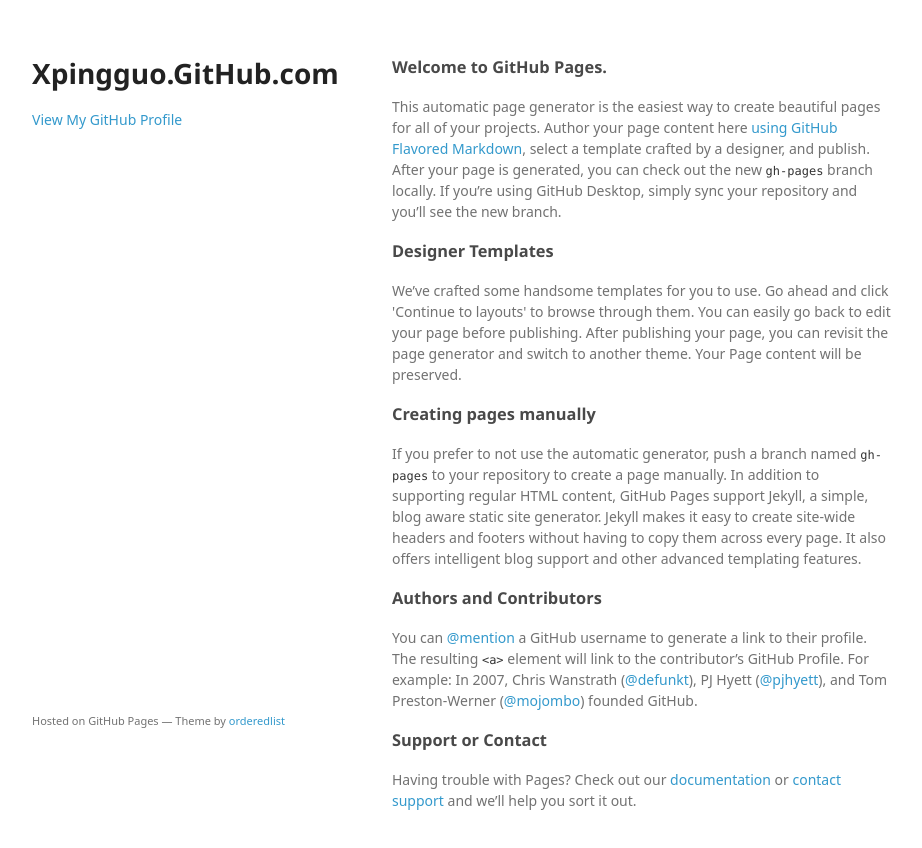
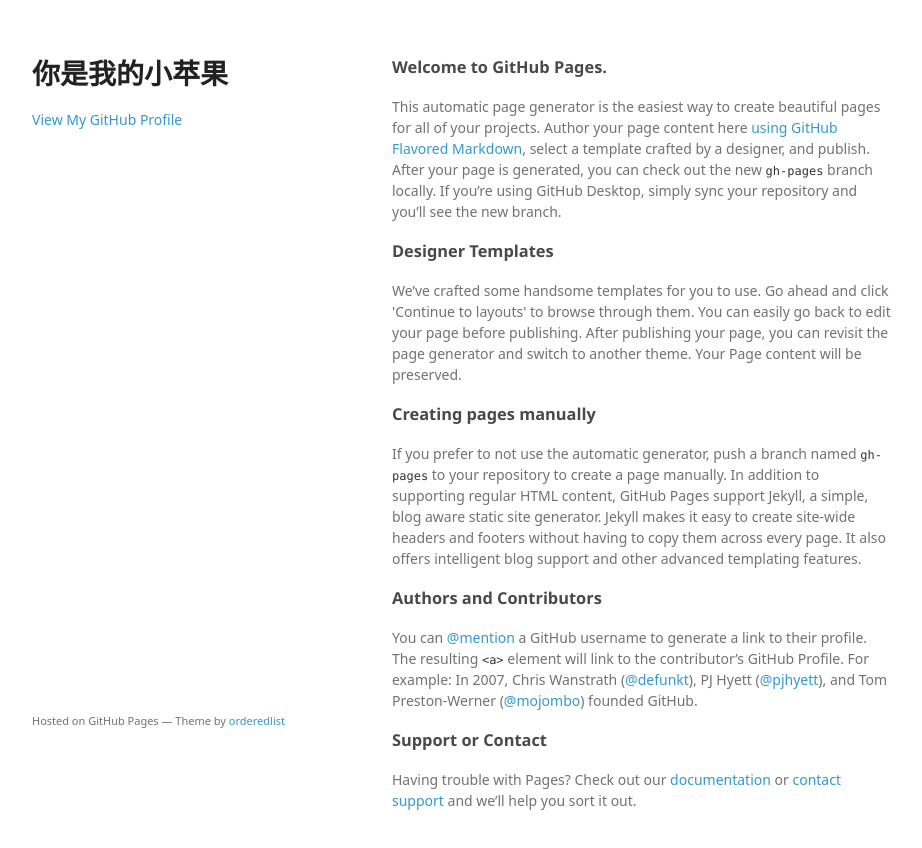
Before and after one commit to xpingguo/xpingguo.github.com, a plain HTML site: page index.html in a window 1280 px wide. Shown: the whole page, without its empty margins (178-1100 px from the left). Drawn offline with Linux system fonts and the light colour scheme; a web font is replaced by a local one.

Commit message:
test title

```diff
--- a/index.html
+++ b/index.html
@@ -15,7 +15,7 @@
   <body>
     <div class="wrapper">
       <header>
-        <h1>Xpingguo.GitHub.com</h1>
+        <h1>你是我的小苹果</h1>
         <p></p>
 
 
```
